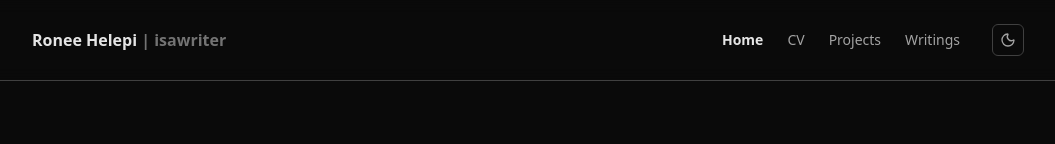
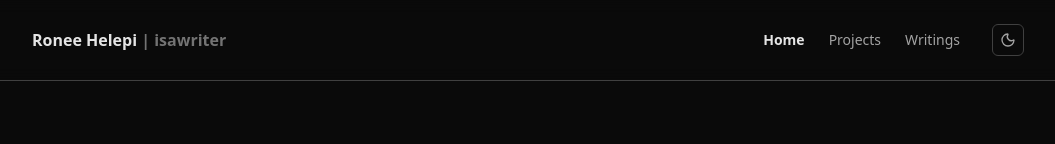
Before and after one commit to RONHEL235/minimal-academic-portfolio, a React (Vite) app: page / in a window 1280 px wide. Shown: the top 144 px of the page, without its empty margins (112-1167 px from the left). Built offline with nearby package versions, Linux system fonts and the light colour scheme.

Commit message:
Removed the cv imports causing errors to the website

```diff
--- a/src/App.jsx
+++ b/src/App.jsx
@@ -3,7 +3,6 @@ import Navbar from "./components/Navbar";
 import Footer from "./components/Footer";
 
 import Home from "./pages/Home";
-import CV from "./pages/cv";
 import Projects from "./pages/Projects";
 import Writings from "./pages/Writings";
 import Writing from "./pages/Writing";
--- a/src/components/Navbar.jsx
+++ b/src/components/Navbar.jsx
@@ -7,7 +7,6 @@ export default function Navbar() {
 
   const links = [
     { name: "Home", to: "/" },
-    { name: "CV", to: "/cv" },
     { name: "Projects", to: "/projects" },
     { name: "Writings", to: "/writings" },
   ];
```
